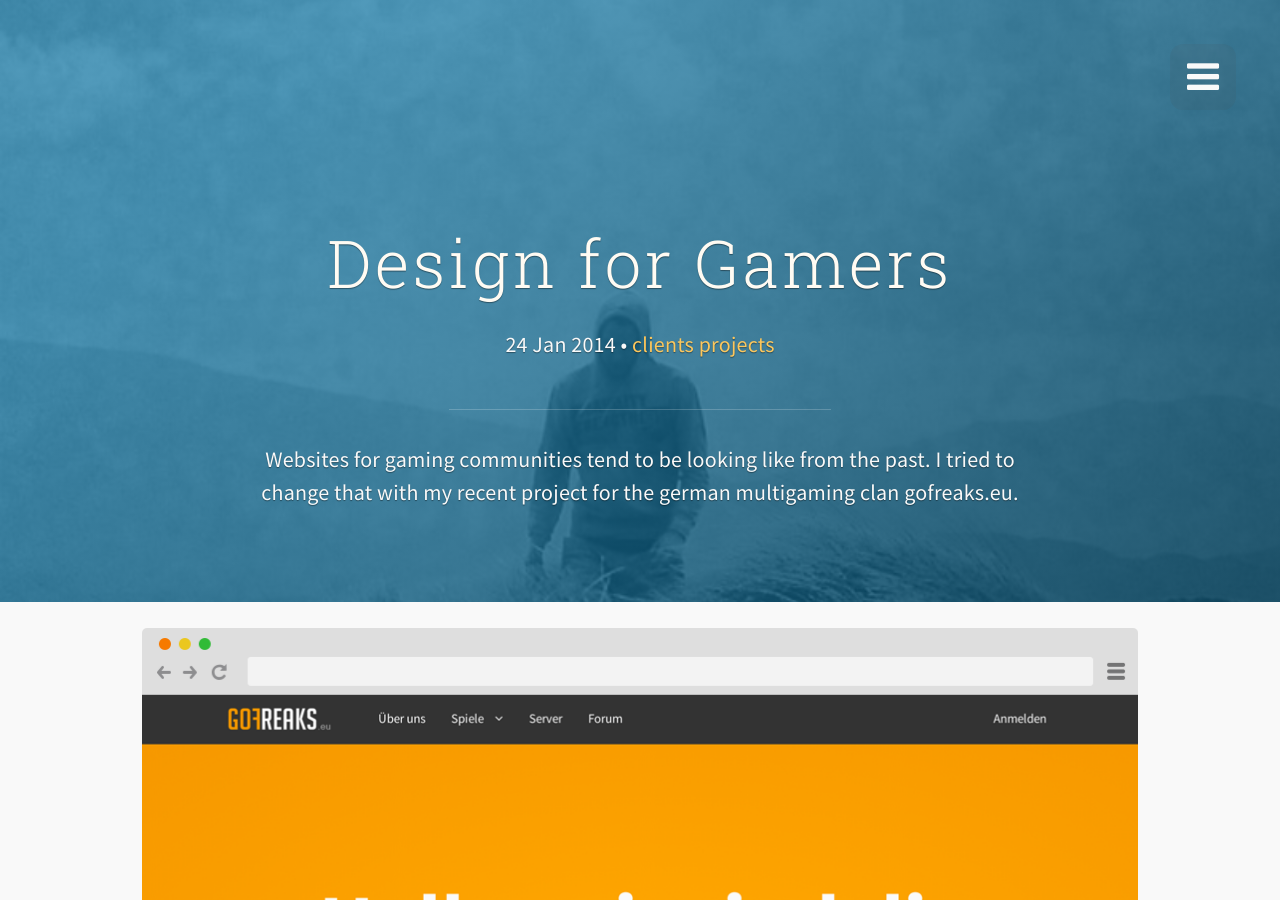
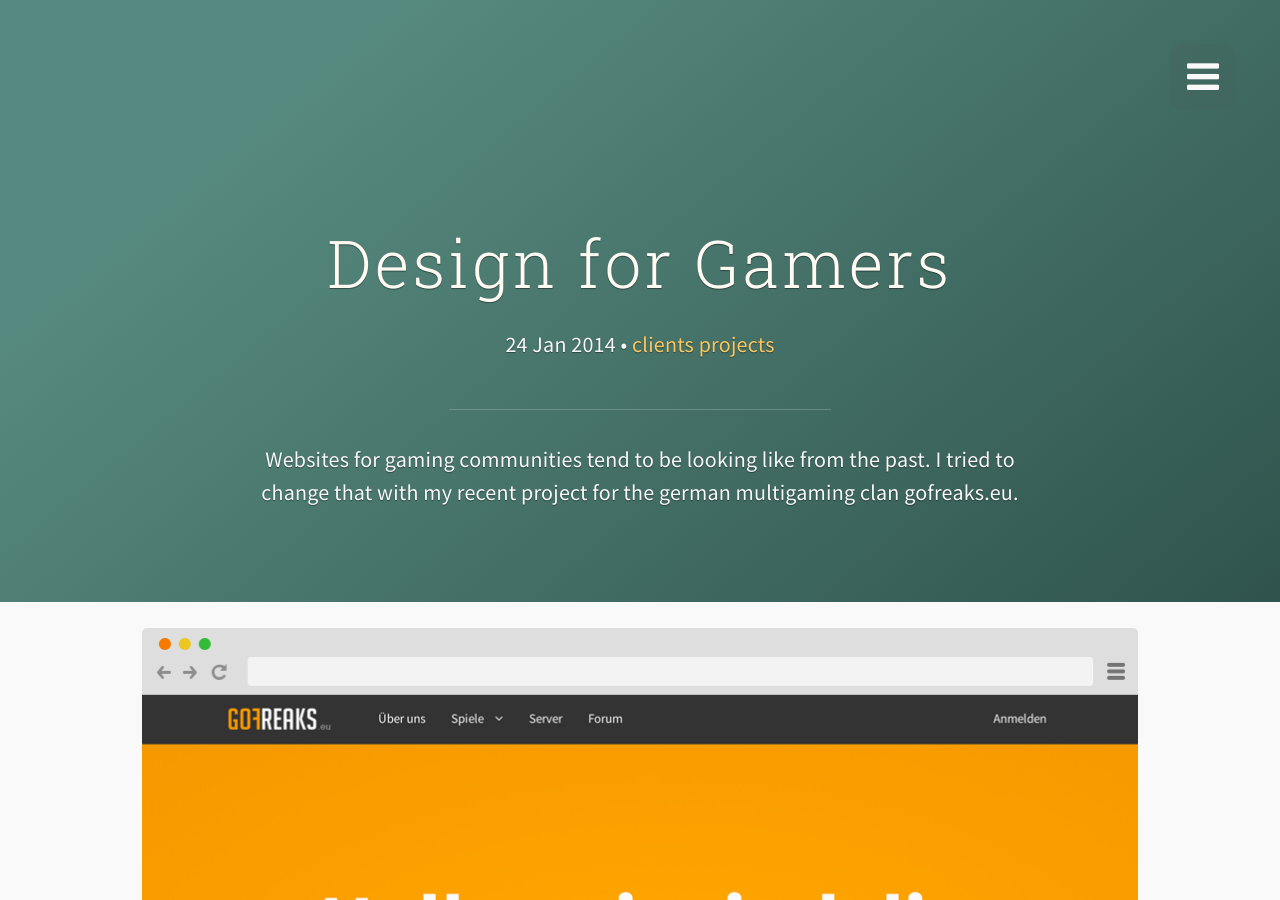
Before and after one commit to l4ci/l4ci.github.io, a Jekyll site: the page built from _posts/2014-01-24-gofreaks.html, in a window 1280 px wide and 900 px high. Built offline with Jekyll 4.4.1, drawn with Linux system fonts in a browser that asks for light colours; nearby versions of some CDN libraries; Markdown is read by kramdown in place of the engine named in the settings.

Commit message:
changed cover image

```diff
--- a/_posts/2014-01-24-gofreaks.html
+++ b/_posts/2014-01-24-gofreaks.html
@@ -7,7 +7,6 @@ tags:
   - clients
   - projects
 excerpt:    Websites for gaming communities tend to be looking like from the past. I tried to change that with my recent project for the german multigaming clan gofreaks.eu.
-cover:     cover-me.jpg
 ---
 <div class="container">
   <section>
```
